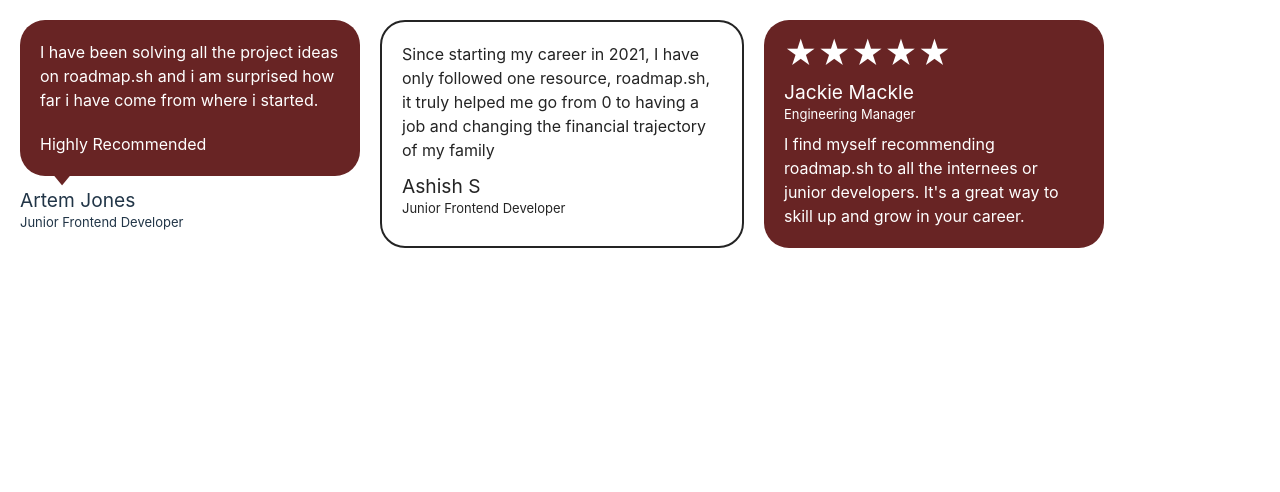
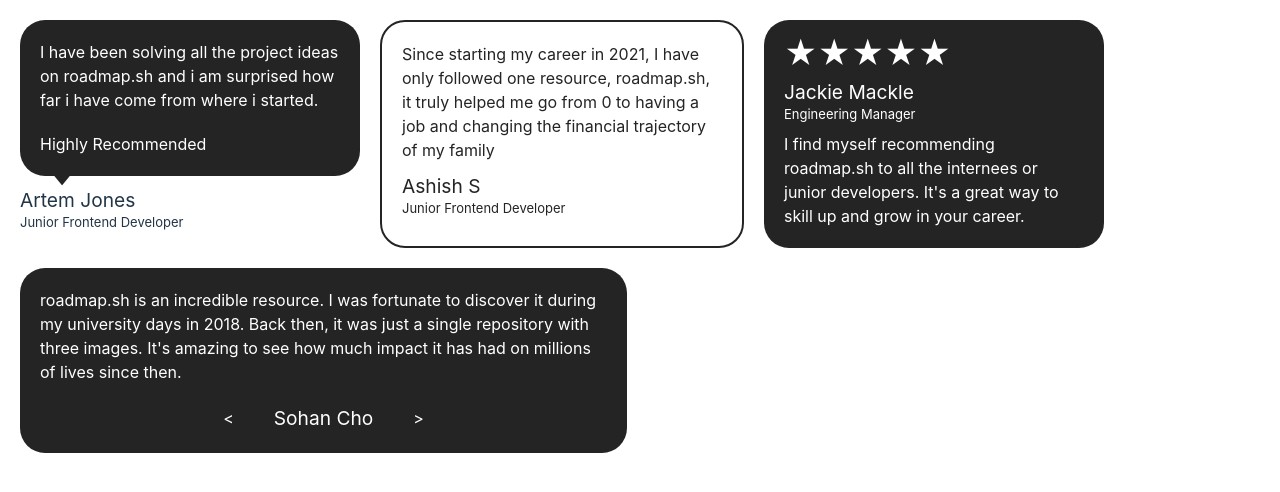
Before and after one commit to Jaunty5899/Testimonail2, a React (Vite) app: page / in a window 1280 px wide. Shown: the top 492 px of the page. Built offline with nearby package versions, Linux system fonts and the light colour scheme.

Commit message:
Testimonial4 added

```diff
--- a/src/App.css
+++ b/src/App.css
@@ -5,6 +5,6 @@
   position: absolute;
   top: 20px;
   left: 20px;
-
+  flex-wrap: wrap;
   gap: 20px;
 }
--- a/src/App.jsx
+++ b/src/App.jsx
@@ -2,6 +2,7 @@
 import Test1 from "./Test1";
 import Test2 from "./Test2";
 import Test3 from "./Test3";
+import Test4 from "./Test4";
 
 const data = [
   {
@@ -25,6 +26,13 @@
     review:
       "I find myself recommending roadmap.sh to all the internees or junior developers. It's a great way to skill up and grow in your career.",
   },
+  {
+    name: "Sohan Cho",
+    position: "SDE Intern",
+    rating: 4,
+    review:
+      "roadmap.sh is an incredible resource. I was fortunate to discover it during my university days in 2018. Back then, it was just a single repository with three images. It's amazing to see how much impact it has had on millions of lives since then.",
+  },
 ];
 
 function App() {
@@ -33,6 +41,7 @@
       <Test1 {...data[0]} />
       <Test2 {...data[1]} />
       <Test3 {...data[2]} />
+      <Test4 {...data[3]} />
     </div>
   );
 }
--- a/src/Test1.css
+++ b/src/Test1.css
@@ -5,12 +5,13 @@
   height: min-content;
   padding: 20px;
   border-radius: 25px;
-  background-color: #682424;
+  background-color: white;
+  color: #242424;
   position: relative;
 }
 .testimonialBody::after {
   content: "▼";
-  color: #682424;
+  color: white;
   position: absolute;
   top: 94%;
   left: 10%;
@@ -21,6 +22,10 @@
 }
 @media (prefers-color-scheme: light) {
   .testimonialBody {
+    background-color: #242424;
     color: white;
   }
+  .testimonialBody::after {
+    color: #242424;
+  }
 }
--- /dev/null
+++ b/src/Test4.css
@@ -0,0 +1,14 @@
+#test4.testimonialBody {
+  width: 45%;
+  display: flex;
+  align-items: center;
+  gap: 20px;
+}
+#test4.testimonialBody::after {
+  content: "";
+}
+.swipeList {
+  display: flex;
+  align-items: center;
+  gap: 40px;
+}
--- /dev/null
+++ b/src/Test4.jsx
@@ -0,0 +1,17 @@
+import "./Test4.css";
+import UserCard from "./UserCard";
+
+function Test4({ name, review }) {
+  return (
+    <div id="test4" className="testimonialBody">
+      <span id="review">{review}</span>
+      <div className="swipeList">
+        <span id="previous">{`<`}</span>
+        <span id="name">{name}</span>
+        <span id="Next">{`>`}</span>
+      </div>
+    </div>
+  );
+}
+
+export default Test4;
```
